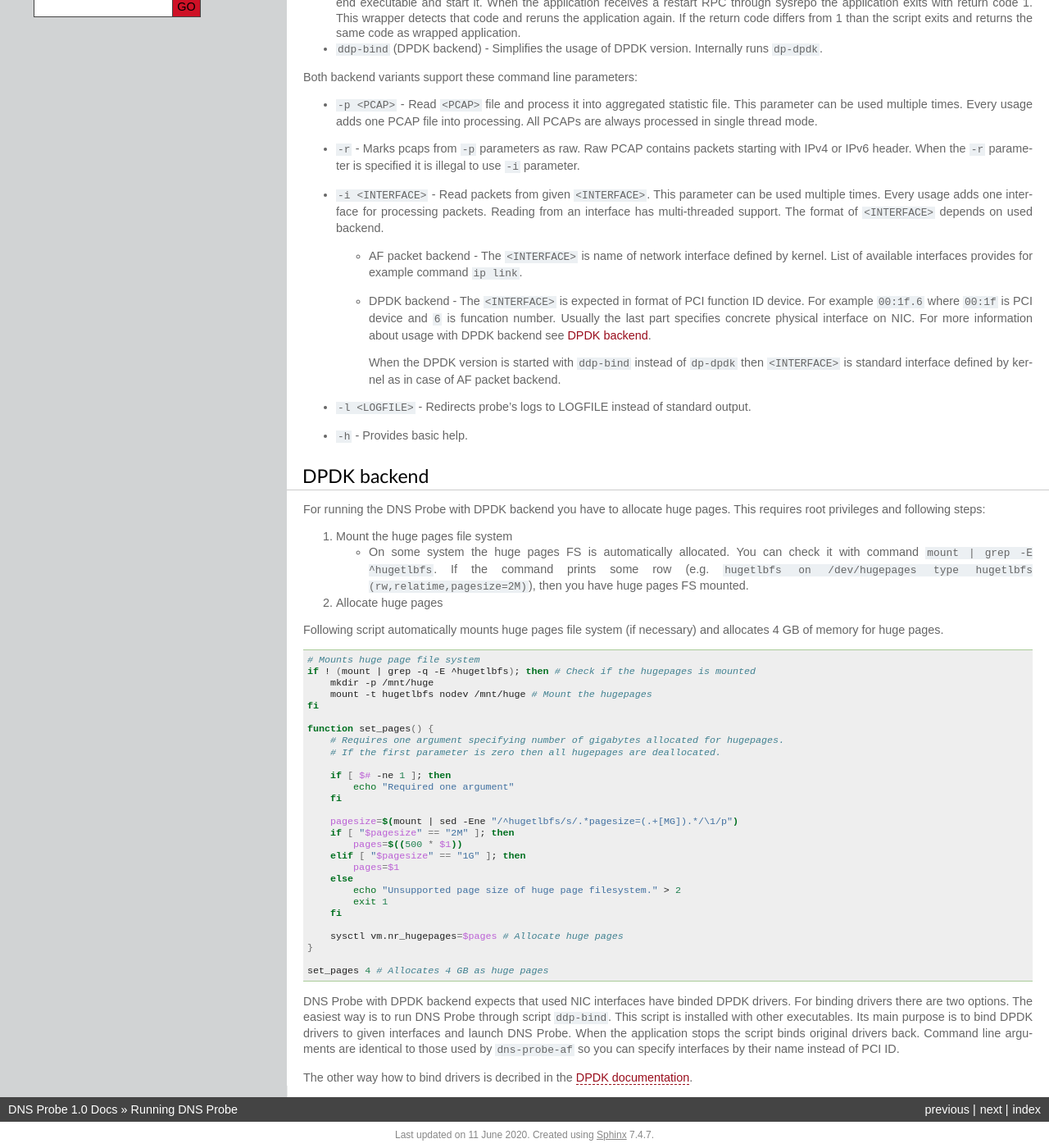
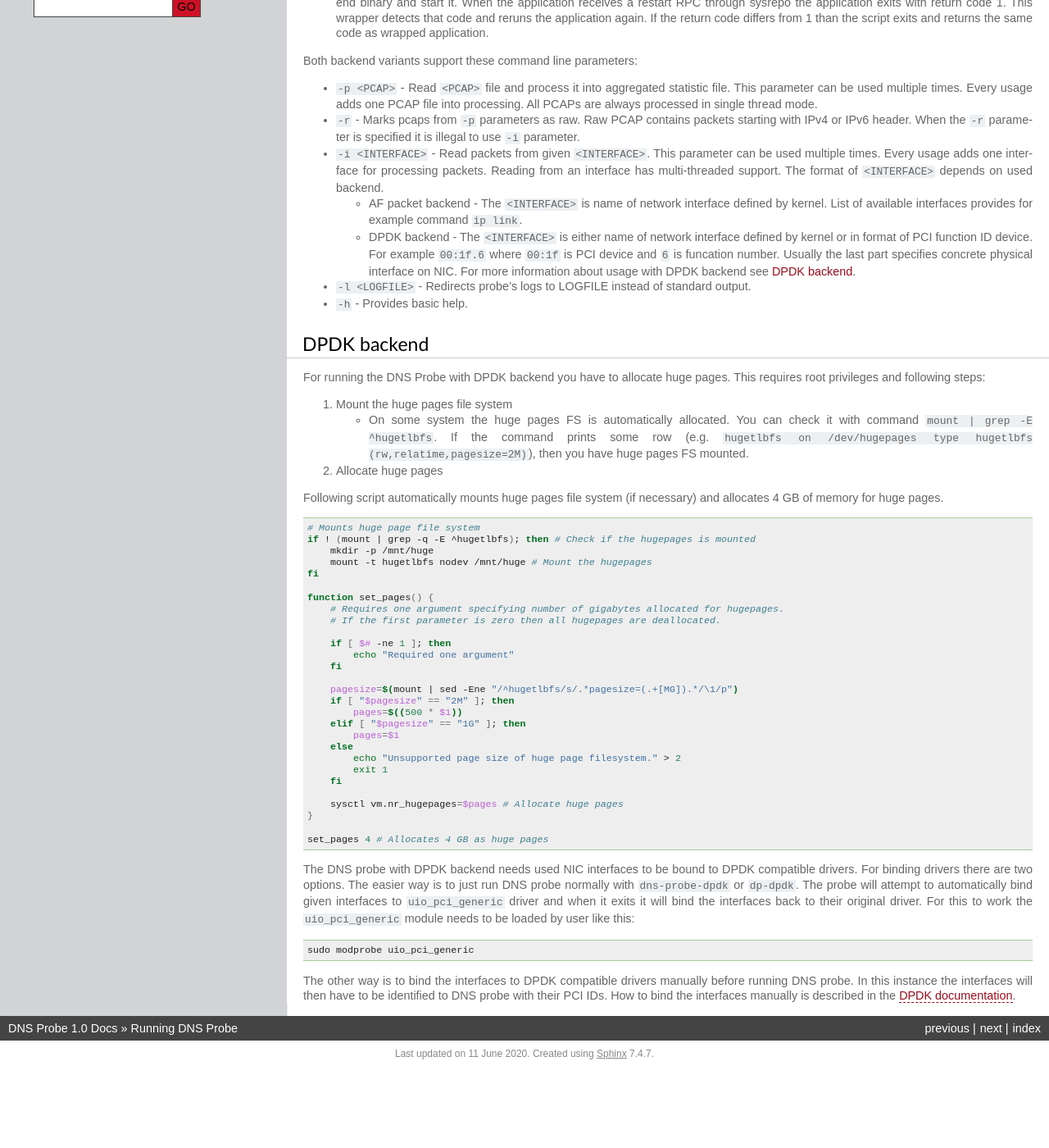
Before and after one commit to CZ-NIC/dns-probe, a Sphinx documentation site: the page built from doc/Running.rst, in a window 1280 px wide and 1400 px high, scrolled down 722 px. Shown: the whole window at 82% size. Built offline with Sphinx 7.4.7, drawn with Linux system fonts in a browser that asks for light colours; after the commit the page ends 2023 px from its top, so only the background shows below that; some of the changed text lies outside the part shown.

Commit message:
Remove mentions of ddp-bind script from sphinx documentation

```diff
--- a/doc/Architecture.rst
+++ b/doc/Architecture.rst
@@ -75,13 +75,12 @@ DPDK
 ----
 
 The `DPDK <https://www.dpdk.org/>`_ framework is used for packet
-processing by the ``dns-probe-dpdk`` binary and by the ``dp-dpdk`` and
-``ddp-bind`` scripts. This alternative for reading packets bypasses
-the kernel and reads packets from a network port directly to the
-user-space application. This makes packet input several times faster
-than with AF\_PACKET sockets. To ensure a proper distribution of
-packets to the RX queues (packets of the same flow going in both
-directions need to end up in the same RX queue), we use a
+processing by the ``dns-probe-dpdk`` binary and by the ``dp-dpdk`` script.
+This alternative for reading packets bypasses the kernel and reads packets
+from a network port directly to the user-space application. This makes
+packet input several times faster than with AF\_PACKET sockets. To ensure
+a proper distribution of packets to the RX queues (packets of the same
+flow going in both directions need to end up in the same RX queue), we use a
 `special key <https://www.ndsl.kaist.edu/~kyoungsoo/papers/TR-symRSS.pdf>`_
 for the RSS hash function in DPDK.
 
--- a/doc/Installation.rst
+++ b/doc/Installation.rst
@@ -144,20 +144,9 @@ installed first.
 C-DNS Library
 -------------
 
-`C-DNS Library <https://gitlab.labs.nic.cz/knot/c-dns>`_ is used for working with the C-DNS format. Its dependency is `libcbor <https://github.com/PJK/libcbor>`_.
+`C-DNS Library <https://gitlab.labs.nic.cz/knot/c-dns>`_ is used for working with the C-DNS format.
 
 .. code:: shell
-
-   curl -L https://github.com/PJK/libcbor/archive/v0.5.0.tar.gz > dl/libcbor.tgz
-   mkdir build/libcbor
-   tar -xf dl/libcbor.tgz -C build/libcbor --strip-components=1
-   mkdir -p build/libcbor/build
-   cd build/libcbor/build
-   # Remove -DCMAKE_INSTALL_PREFIX="$DEP_DIR" if you want to install libcbor into /usr/local
-   cmake .. -DCMAKE_INSTALL_PREFIX="$DEP_DIR" -DCMAKE_BUILD_TYPE=Release
-   make -j
-   make install
-   cd "$DEP_DIR"
 
    curl -L https://gitlab.labs.nic.cz/knot/c-dns/-/archive/master/c-dns-master.tar.gz > dl/cdns.tgz
    mkdir build/cdns
--- a/doc/Running.rst
+++ b/doc/Running.rst
@@ -44,14 +44,12 @@ created:
    These binaries contain the application itself
 -  ``dp-af`` (AF backend), ``dp-dpdk`` (DPDK backend) - These scripts
    take command line parameters, pass them to corresponding backend
-   executable and start it. When the application receives a restart RPC
+   binary and start it. When the application receives a restart RPC
    through sysrepo the application exits with return code 1. This
    wrapper detects that code and reruns the application again. If the
    return code differs from 1 than the script exits and returns the same
    code as wrapped application.
 
--  ``ddp-bind`` (DPDK backend) - Simplifies the usage of DPDK version.
-   Internally runs ``dp-dpdk``.
 
 Both backend variants support these command line parameters:
 
@@ -72,15 +70,11 @@ Both backend variants support these command line parameters:
    -  AF packet backend - The ``<INTERFACE>`` is name of network
       interface defined by kernel. List of available interfaces provides
       for example command ``ip link``.
-   -  DPDK backend - The ``<INTERFACE>`` is expected in format of PCI
-      function ID device. For example ``00:1f.6`` where ``00:1f`` is PCI
-      device and ``6`` is funcation number. Usually the last part
-      specifies concrete physical interface on NIC. For more information
-      about usage with DPDK backend see :ref:`dpdk-backend`.
-
-      When the DPDK version is started with ``ddp-bind`` instead of
-      ``dp-dpdk`` then ``<INTERFACE>`` is standard interface defined by
-      kernel as in case of AF packet backend.
+   -  DPDK backend - The ``<INTERFACE>`` is either name of network interface
+      defined by kernel or in format of PCI function ID device. For example
+      ``00:1f.6`` where ``00:1f`` is PCI device and ``6`` is funcation number.
+      Usually the last part specifies concrete physical interface on NIC.
+      For more information about usage with DPDK backend see :ref:`dpdk-backend`.
 
 -  ``-l <LOGFILE>`` - Redirects probe's logs to LOGFILE instead of
    standard output.
@@ -139,13 +133,19 @@ necessary) and allocates 4 GB of memory for huge pages.
 
     set_pages 4 # Allocates 4 GB as huge pages
 
-DNS Probe with DPDK backend expects that used NIC interfaces have
-binded DPDK drivers. For binding drivers there are two options. The
-easiest way is to run DNS Probe through script ``ddp-bind``. This script
-is installed with other executables. Its main purpose is to bind DPDK
-drivers to given interfaces and launch DNS Probe. When the application
-stops the script binds original drivers back. Command line arguments are
-identical to those used by ``dns-probe-af`` so you can specify
-interfaces by their name instead of PCI ID.
+The DNS probe with DPDK backend needs used NIC interfaces to be bound to
+DPDK compatible drivers. For binding drivers there are two options.
+The easier way is to just run DNS probe normally with ``dns-probe-dpdk`` or
+``dp-dpdk``. The probe will attempt to automatically bind given interfaces
+to ``uio_pci_generic`` driver and when it exits it will bind the interfaces
+back to their original driver. For this to work the ``uio_pci_generic`` module
+needs to be loaded by user like this:
 
-The other way how to bind drivers is decribed in the `DPDK documentation <https://doc.dpdk.org/guides/linux_gsg/sys_reqs.html#running-dpdk-applications>`_.
+.. code:: shell
+
+    sudo modprobe uio_pci_generic
+
+The other way is to bind the interfaces to DPDK compatible drivers manually
+before running DNS probe. In this instance the interfaces will then have to
+be identified to DNS probe with their PCI IDs. How to bind the interfaces manually is
+described in the `DPDK documentation <https://doc.dpdk.org/guides/linux_gsg/linux_drivers.html>`_.
--- a/doc/manpages/dns-probe-dpdk.rst
+++ b/doc/manpages/dns-probe-dpdk.rst
@@ -8,7 +8,7 @@ dns-probe-dpdk
 Synopsis
 --------
 
-:program:`dns-probe-dpdk` [-i *pci_id* | -p *pcap* [-r]] [-l *logfile*] [-h]
+:program:`dns-probe-dpdk` [-i *interface* | -p *pcap* [-r]] [-l *logfile*] [-h]
 
 Description
 -----------
@@ -22,9 +22,9 @@ Depending on the configuration, :program:`dns-probe-dpdk` exports the transactio
 Options
 -------
 
-.. option:: -i pci_id
+.. option:: -i interface
 
-   Listen on the network interface with the given PCI ID, such as ``00:1f.6``.
+   Listen on the network interface with the given name, such as ``eth0``, or with the given PCI ID, such as ``00:1f.6`` or ``0000:00:1f.6``.
 
 .. option:: -p pcap
 
--- a/doc/manpages/dp-dpdk.rst
+++ b/doc/manpages/dp-dpdk.rst
@@ -7,7 +7,7 @@ dp-dpdk
 Synopsis
 --------
 
-:program:`dp-dpdk` [-i *pci_id* | -p *pcap* [-r]] [-l *logfile*] [-h]
+:program:`dp-dpdk` [-i *interface* | -p *pcap* [-r]] [-l *logfile*] [-h]
 
 Description
 -----------
```
Also changed, not shown: other parts of doc/Installation.rst (+1 -1 lines).
